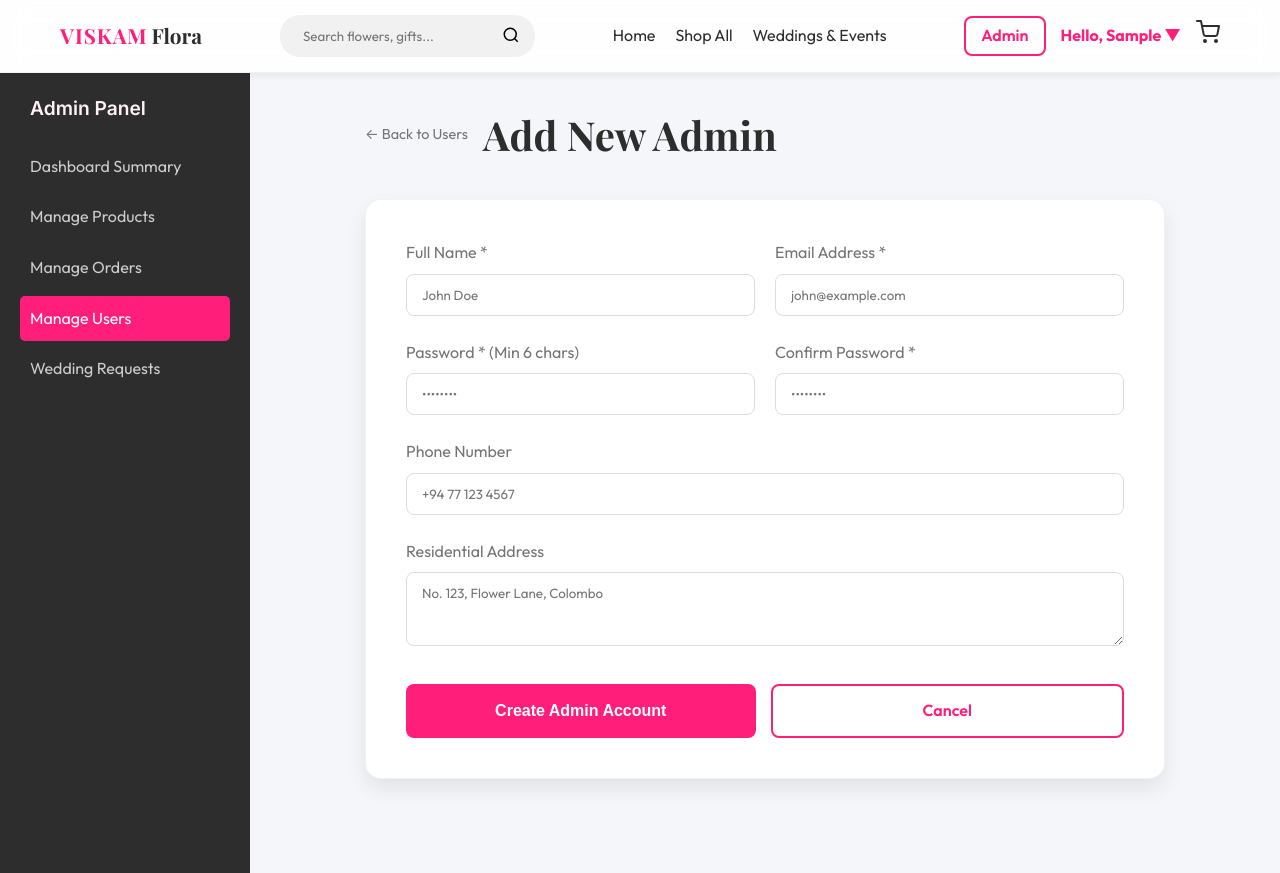
After one commit to tg2003/ViskamFlora, a PHP site: page /Test/admin/add_admin.php in a window 1280 px wide. The commit adds this page. Run offline with PHP 8.4, Linux system fonts and the light colour scheme; the visitor is signed in with stand-in values (Sample User, id 1); data that the repository does not hold is empty.

Commit message:
added a page to create new admins

```diff
--- /dev/null
+++ b/admin/add_admin.php
@@ -0,0 +1,149 @@
+<?php
+// viskam_flora_full/admin/add_admin.php
+session_start();
+require_once __DIR__ . '/../config/db.php';
+require_once __DIR__ . '/../includes/helpers.php';
+
+// Ensure user is admin
+if (!is_admin()) {
+    header("Location: " . BASE_URL . "index.php");
+    exit();
+}
+
+$success = '';
+$error = '';
+
+if ($_SERVER['REQUEST_METHOD'] === 'POST') {
+    $name = sanitize_input($conn, $_POST['name']);
+    $email = sanitize_input($conn, $_POST['email']);
+    $password = $_POST['password']; // Will be hashed
+    $confirm_password = $_POST['confirm_password'];
+    $address = sanitize_input($conn, $_POST['address']);
+    $phone = sanitize_input($conn, $_POST['phone']);
+
+    if (empty($name) || empty($email) || empty($password)) {
+        $error = "Name, Email, and Password are required.";
+    } elseif ($password !== $confirm_password) {
+        $error = "Passwords do not match.";
+    } elseif (strlen($password) < 6) {
+        $error = "Password must be at least 6 characters long.";
+    } elseif (!filter_var($email, FILTER_VALIDATE_EMAIL)) {
+        $error = "Invalid email format.";
+    } else {
+        // Check if email exists
+        $check_stmt = $conn->prepare("SELECT id FROM users WHERE email = ?");
+        $check_stmt->bind_param("s", $email);
+        $check_stmt->execute();
+        $check_stmt->store_result();
+
+        if ($check_stmt->num_rows > 0) {
+            $error = "Email already registered.";
+        } else {
+            $hashed_password = password_hash($password, PASSWORD_DEFAULT);
+            $role = 'admin';
+
+            $stmt = $conn->prepare("INSERT INTO users (name, email, password, role, address, phone) VALUES (?, ?, ?, ?, ?, ?)");
+            $stmt->bind_param("ssssss", $name, $email, $hashed_password, $role, $address, $phone);
+
+            if ($stmt->execute()) {
+                $success = "New admin account created successfully!";
+                // Reset fields
+                $name = $email = $address = $phone = '';
+            } else {
+                $error = "Failed to create account. Please try again.";
+            }
+        }
+    }
+}
+?>
+<!DOCTYPE html>
+<html lang="en">
+<head>
+    <meta charset="UTF-8">
+    <meta name="viewport" content="width=device-width, initial-scale=1.0">
+    <title>Add New Admin | Admin Panel</title>
+    <link href="https://fonts.googleapis.com/css2?family=Inter:wght@400;500;600&family=Playfair+Display:wght@700&family=Outfit:wght@300;400;600;700&display=swap" rel="stylesheet">
+    <link rel="stylesheet" href="<?= BASE_URL ?>assets/css/style.css">
+</head>
+<body>
+    <?php include __DIR__ . '/../includes/navbar.php'; ?>
+
+    <div class="admin-layout">
+        <aside class="admin-sidebar" style="min-height: calc(100vh - 70px);">
+            <h3 style="margin-bottom:20px; color:var(--accent-color); padding-left:10px; font-family:'Inter', sans-serif; font-size:1.2rem;">Admin Panel</h3>
+            <nav>
+                <a href="dashboard.php">Dashboard Summary</a>
+                <a href="products.php">Manage Products</a>
+                <a href="orders.php">Manage Orders</a>
+                <a href="users.php" class="active">Manage Users</a>
+                <a href="arrangements.php">Wedding Requests</a>
+            </nav>
+        </aside>
+
+        <main class="admin-content">
+            <div style="max-width: 800px; margin: 0 auto;">
+                <div style="display:flex; align-items:center; gap:15px; margin-bottom:2rem;">
+                    <a href="users.php" style="color:var(--text-muted); font-size:0.9rem;">&larr; Back to Users</a>
+                    <h2 style="margin:0;">Add New Admin</h2>
+                </div>
+
+                <?php if ($error): ?>
+                    <div style="background:#fff5f5; color:#c53030; padding:15px; border-radius:var(--border-radius-sm); border-left:4px solid #f56565; margin-bottom:20px; box-shadow:var(--shadow-sm);">
+                        <?= $error ?>
+                    </div>
+                <?php endif; ?>
+
+                <?php if ($success): ?>
+                    <div style="background:#f0fff4; color:#276749; padding:15px; border-radius:var(--border-radius-sm); border-left:4px solid #48bb78; margin-bottom:20px; box-shadow:var(--shadow-sm);">
+                        <?= $success ?>
+                    </div>
+                <?php endif; ?>
+
+                <div style="background:#fff; border-radius:var(--border-radius-md); padding:40px; box-shadow:var(--shadow-md); border:1px solid rgba(0,0,0,0.05);">
+                    <form action="" method="POST">
+                        <div style="display:grid; grid-template-columns: 1fr 1fr; gap:20px;">
+                            <div class="form-group">
+                                <label for="name">Full Name *</label>
+                                <input type="text" id="name" name="name" class="form-control" value="<?= isset($name) ? htmlspecialchars($name) : '' ?>" required placeholder="John Doe">
+                            </div>
+
+                            <div class="form-group">
+                                <label for="email">Email Address *</label>
+                                <input type="email" id="email" name="email" class="form-control" value="<?= isset($email) ? htmlspecialchars($email) : '' ?>" required placeholder="john@example.com">
+                            </div>
+                        </div>
+
+                        <div style="display:grid; grid-template-columns: 1fr 1fr; gap:20px;">
+                            <div class="form-group">
+                                <label for="password">Password * (Min 6 chars)</label>
+                                <input type="password" id="password" name="password" class="form-control" required placeholder="••••••••">
+                            </div>
+
+                            <div class="form-group">
+                                <label for="confirm_password">Confirm Password *</label>
+                                <input type="password" id="confirm_password" name="confirm_password" class="form-control" required placeholder="••••••••">
+                            </div>
+                        </div>
+
+                        <div class="form-group">
+                            <label for="phone">Phone Number</label>
+                            <input type="text" id="phone" name="phone" class="form-control" value="<?= isset($phone) ? htmlspecialchars($phone) : '' ?>" placeholder="+94 77 123 4567">
+                        </div>
+
+                        <div class="form-group">
+                            <label for="address">Residential Address</label>
+                            <textarea id="address" name="address" class="form-control" rows="3" placeholder="No. 123, Flower Lane, Colombo"><?= isset($address) ? htmlspecialchars($address) : '' ?></textarea>
+                        </div>
+
+                        <div style="margin-top:30px; display:flex; gap:15px;">
+                            <button type="submit" class="btn btn-primary" style="flex:1;">Create Admin Account</button>
+                            <a href="users.php" class="btn btn-outline" style="flex:1; text-decoration:none;">Cancel</a>
+                        </div>
+                    </form>
+                </div>
+            </div>
+        </main>
+    </div>
+
+</body>
+</html>
--- a/admin/users.php
+++ b/admin/users.php
@@ -60,7 +60,10 @@ $users = $conn->query("SELECT * FROM users ORDER BY created_at DESC");
         </aside>
 
         <main class="admin-content">
-            <h2 class="mb-4">Registered Users</h2>
+            <div style="display:flex; justify-content:space-between; align-items:center; margin-bottom:2rem;">
+                <h2 style="margin:0;">Registered Users</h2>
+                <a href="add_admin.php" class="btn btn-primary" style="text-decoration:none;">+ Add New Admin</a>
+            </div>
 
             <?php if ($error): ?><div style="background:#f8d7da; color:#721c24; padding:10px; border-radius:5px; margin-bottom:15px;"><?= $error ?></div><?php endif; ?>
             <?php if ($success): ?><div style="background:#d4edda; color:#155724; padding:10px; border-radius:5px; margin-bottom:15px;"><?= $success ?></div><?php endif; ?>
```
